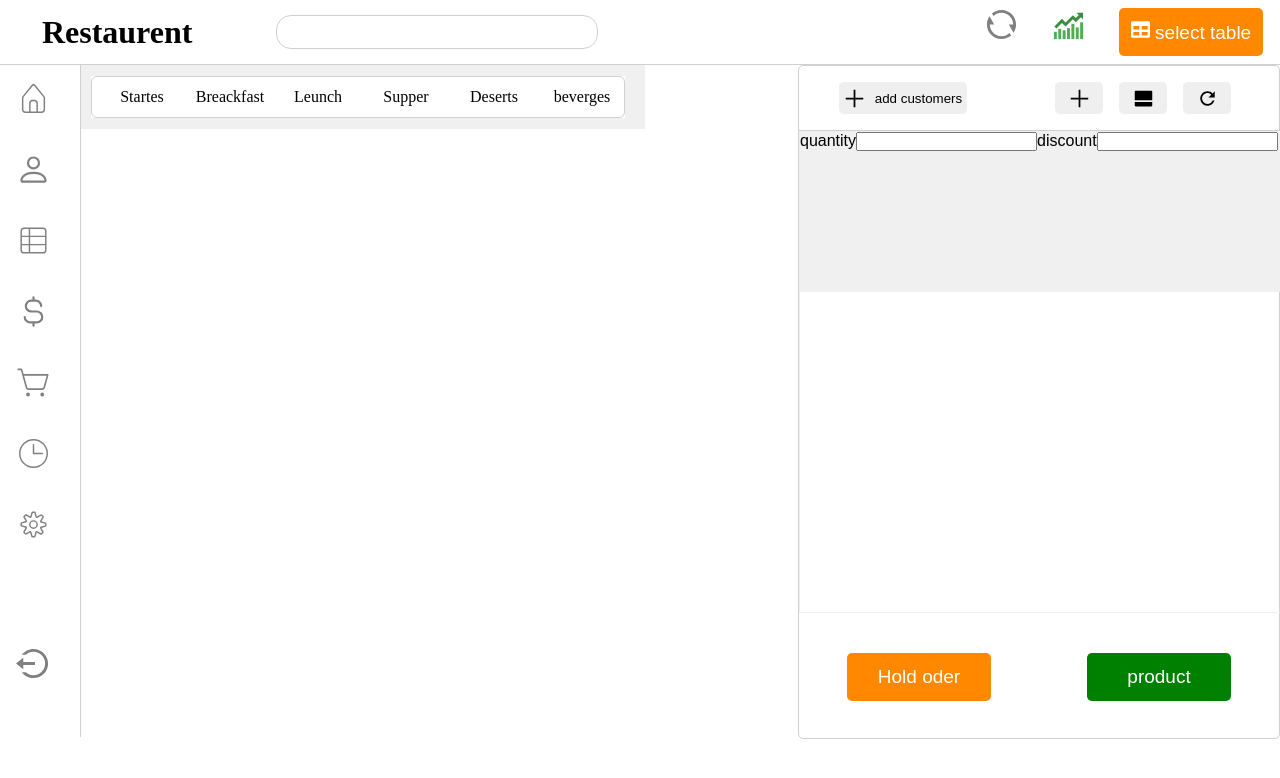
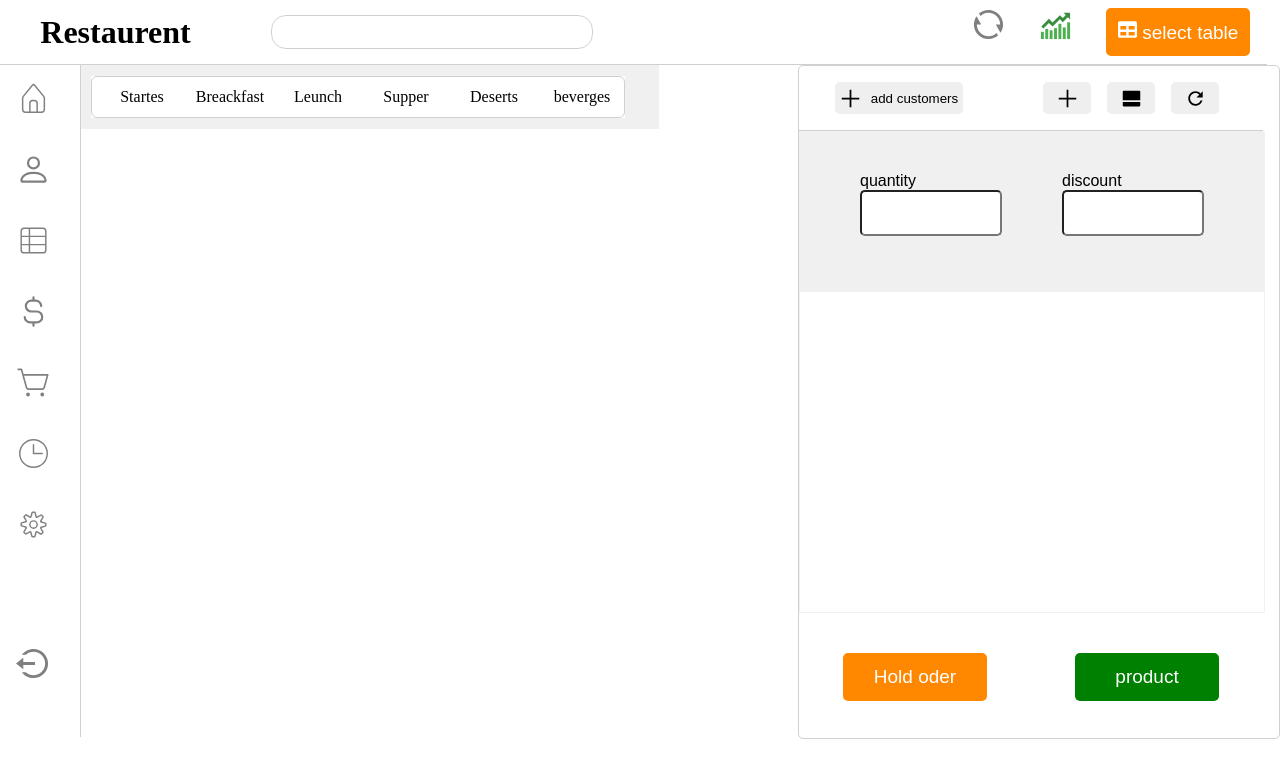
Before and after one commit to ziauddin-0987/restaurent.github.io, a React (Vite) app: page / in a window 1280 px wide. Shown: the top 778 px of the page. Built offline with nearby package versions, Linux system fonts and the light colour scheme.

Commit message:
settting conponents in css

```diff
--- a/src/components/secoundNav.css
+++ b/src/components/secoundNav.css
@@ -7,7 +7,7 @@
   padding-left: 10px;
   align-items: center;
   background-color: #f0f0f0;
-  width: 34.6rem;
+  width: 35.5rem;
   height: 4rem;
 }
 .listItems {
--- a/src/components/sideBar.css
+++ b/src/components/sideBar.css
@@ -54,7 +54,7 @@
   display: flex;
   justify-content: space-around;
   align-items: center;
-  width: 30rem;
+  width: 29rem;
   height: 4rem;
 }
 .threeBtnInDiv {
@@ -114,3 +114,19 @@
   width: 100%;
   /* height: 60rem; */
 }
+/* .discount */
+.ditals {
+  width: 8rem;
+  height: 2rem;
+  border-radius: 5px;
+  padding: 5px;
+  font-size: 20px;
+}
+
+.towInputs {
+  display: flex;
+  align-items: center;
+  justify-content: space-evenly;
+  width: 100%;
+  height: 9rem;
+}
--- a/src/components/sideBar.jsx
+++ b/src/components/sideBar.jsx
@@ -11,8 +11,15 @@ function sideBar() {
   const [data, setData] = useState([]);
   function addBtn() {
     console.log(setData(discount + quantity));
-    setQuantity("");
-    setDiscount("");
+    const modul = () => {
+      const combining1 = discount / 1000;
+      const combining2 = quantity % 100;
+      const combining3 = combining1 - combining2;
+      console.log(combining3);
+    };
+    modul();
+    // setQuantity("");
+    // setDiscount("");
   }
 
   return (
@@ -51,10 +58,13 @@ function sideBar() {
             <div className="btnAmountBox">
               <div className="totalAmount">
                 {/* <div className="amount"> this is amount</div> */}
-                <label htmlFor="">quantity</label>
+                <div className="towInputs">
+                  <div className="firstInput">
+                    <label htmlFor="quantityNumber">quantity</label>
+                    <br />
                     <input
                       type="number"
-                  // name="number"
+                      name="quantityNumber"
                       id="quantity"
                       className="quantity ditals"
                       onChange={(e) => {
@@ -62,10 +72,13 @@ function sideBar() {
                       }}
                       value={quantity}
                     />
-                <label htmlFor="">discount</label>
+                  </div>
+                  <div className="secundInput">
+                    <label htmlFor="discountNumber">discount</label>
+                    <br />
                     <input
                       type="number"
-                  // name="number"
+                      name="discountNumber"
                       id="discount"
                       className="discount ditals"
                       onChange={(e) => {
@@ -74,12 +87,15 @@ function sideBar() {
                       value={discount}
                     />
                   </div>
+                </div>
+              </div>
               <div className="datashow">
-                {quantity}
-                {discount}
+                {/* {data} */}
+                {/* {discount} */}
               </div>
             </div>
             <div className="towBtnHoldOderandPorduct">
+              {data}
               <div className="holdBtn ">
                 <button className="tableBtn">Hold oder</button>
               </div>
--- a/src/components/topNavBar.css
+++ b/src/components/topNavBar.css
@@ -8,7 +8,7 @@
   /* display: none; */
   justify-content: space-between;
   align-items: center;
-  width: 100%;
+  width: 99%;
   height: 4rem;
   /* margin-bottom: 10px; */
   border-bottom: 1px solid rgb(210, 207, 207);
```
Lines whose indentation alone changed are shown as unchanged.
